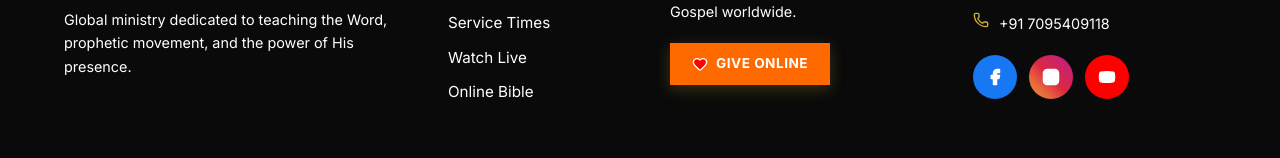
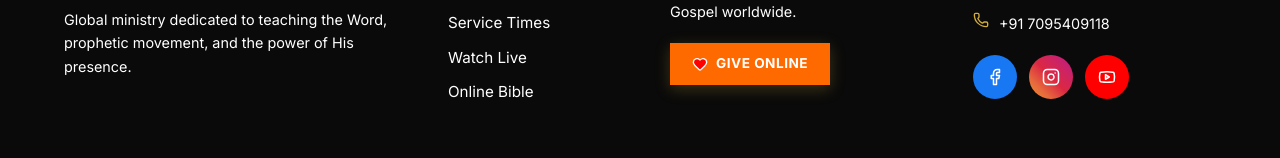
Before and after one commit to ManojkumarPalakuri/Elohim-fire-church, a React (Vite) app in the folder frontend/: page / in a window 1280 px wide. Shown: the part 4266-4424 px from the top of the page. Built offline with nearby package versions, Linux system fonts and the light colour scheme; no server answers.

Commit message:
UI/UX Polish: Fixed social icon rendering and homepage section contrast

```diff
--- a/frontend/src/components/layout/Footer.jsx
+++ b/frontend/src/components/layout/Footer.jsx
@@ -206,9 +206,9 @@ const Footer = () => {
                             </li>
                         </ul>
                         <div style={{ display: 'flex', gap: '12px', marginTop: '20px' }}>
-                            <a href="#" className="social-icon-circle facebook-color"><Facebook size={18} fill="#fff" /></a>
-                            <a href="#" className="social-icon-circle instagram-color"><Instagram size={18} fill="#fff" /></a>
-                            <a href="#" className="social-icon-circle youtube-color"><Youtube size={18} fill="#fff" /></a>
+                            <a href="#" className="social-icon-circle facebook-color"><Facebook size={18} color="#fff" /></a>
+                            <a href="#" className="social-icon-circle instagram-color"><Instagram size={18} color="#fff" /></a>
+                            <a href="#" className="social-icon-circle youtube-color"><Youtube size={18} color="#fff" /></a>
                         </div>
                     </div>
                 </div>
@@ -313,9 +313,9 @@ const Footer = () => {
 
                     {/* Socials Mobile */}
                     <div style={{ display: 'flex', justifyContent: 'center', gap: '20px', marginBottom: '40px' }}>
-                        <a href="https://facebook.com" className="social-icon-circle facebook-color"><Facebook size={20} fill="#fff" /></a>
-                        <a href="https://instagram.com" className="social-icon-circle instagram-color"><Instagram size={20} fill="#fff" /></a>
-                        <a href="https://youtube.com" className="social-icon-circle youtube-color"><Youtube size={20} fill="#fff" /></a>
+                        <a href="https://facebook.com" className="social-icon-circle facebook-color"><Facebook size={20} color="#fff" /></a>
+                        <a href="https://instagram.com" className="social-icon-circle instagram-color"><Instagram size={20} color="#fff" /></a>
+                        <a href="https://youtube.com" className="social-icon-circle youtube-color"><Youtube size={20} color="#fff" /></a>
                     </div>
                 </div>
 
```
